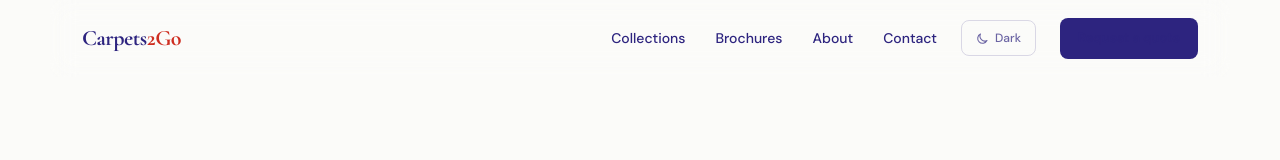
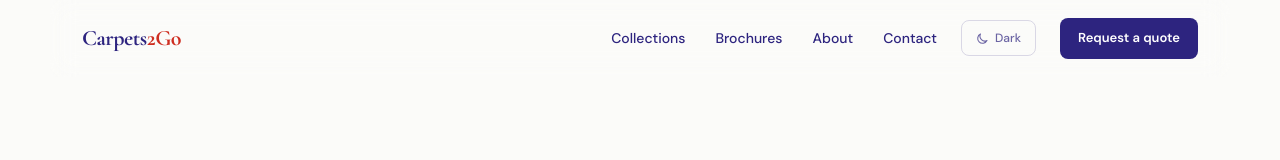
Before and after one commit to aakilmohmed-dotcom/carpets2go, a Next.js app: page / in a window 1280 px wide. Shown: the top 160 px of the page. Built offline with nearby package versions, Linux system fonts and the light colour scheme.

Commit message:
Fix nav CTA: white text + clickable

```diff
--- a/app/site.css
+++ b/app/site.css
@@ -113,7 +113,9 @@ html { scroll-behavior: smooth; }
   font-size: 13px; font-weight: 600;
   padding: 10px 18px; border-radius: 8px;
   transition: opacity 150ms, transform 150ms; flex-shrink: 0;
+  position: relative; z-index: 2;
 }
+.site a.c-nav-cta, .site .c-nav-cta { color: #fff; }
 .c-nav-cta:hover { opacity: 0.9; transform: translateY(-1px); }
 
 .c-theme-btn {
```
